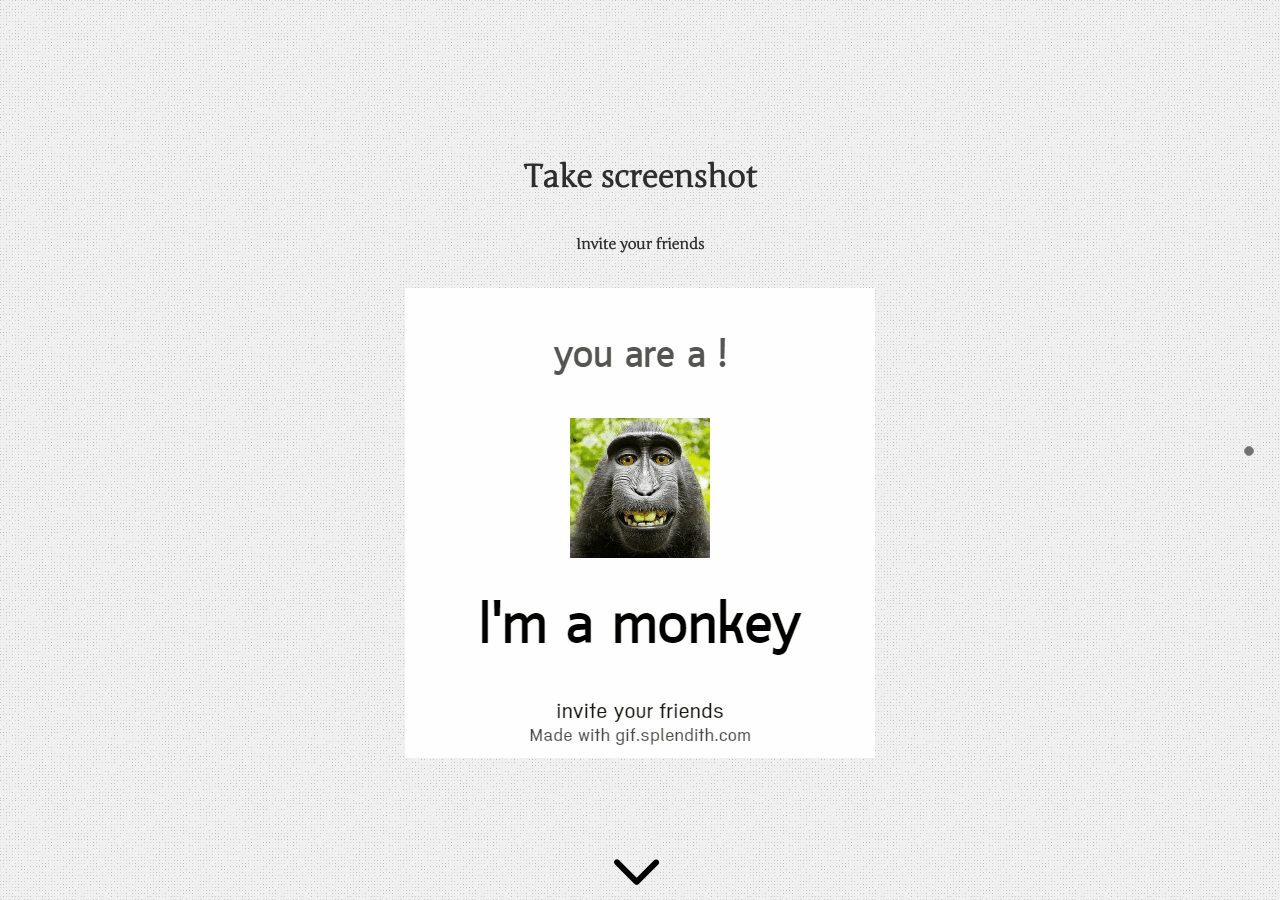
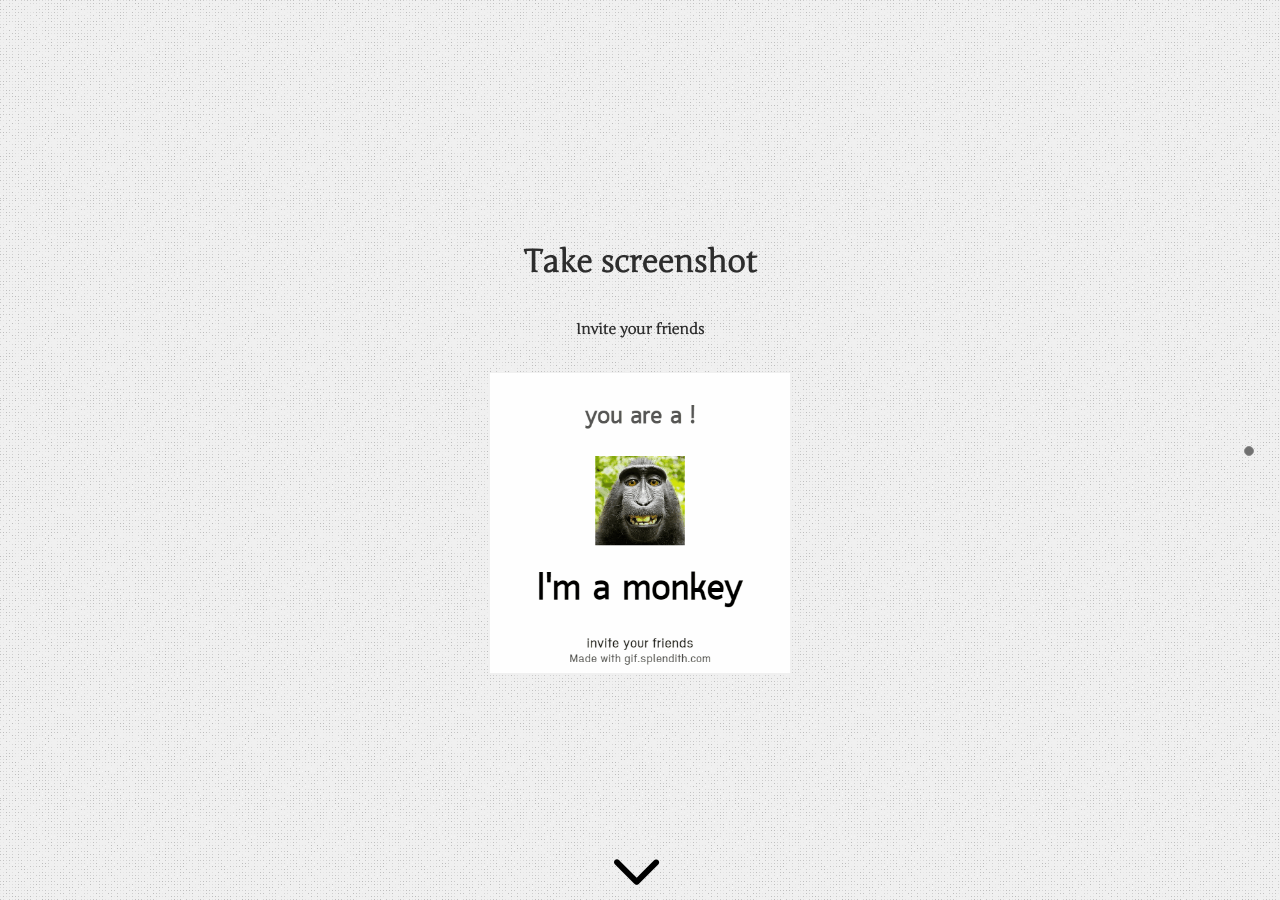
Before and after one commit to ravennk/ravennk.github.io, a Jekyll site: the page built from index.html, in a window 1280 px wide. Built offline with Jekyll 4.4.1, drawn with Linux system fonts in a browser that asks for light colours; nearby versions of some CDN libraries; comment, search, counter and statistics services are not loaded.

Commit message:
changed home

```diff
--- a/_layouts/home.html
+++ b/_layouts/home.html
@@ -26,7 +26,7 @@
         <div class="headings animated fadeInLeft">
             <h3>Take screenshot</h3>
             <h5>Invite your friends</h5>
-            <img src = "/assets/images/dare.gif">
+            <img src = "/assets/images/dare.gif" style="width:300px;height:300px;">
 
         </div>
         <a class="btn-continue animated bounce" title="{{ site.data.i18n[site.lang].more }}" href="#social"></a>
```
